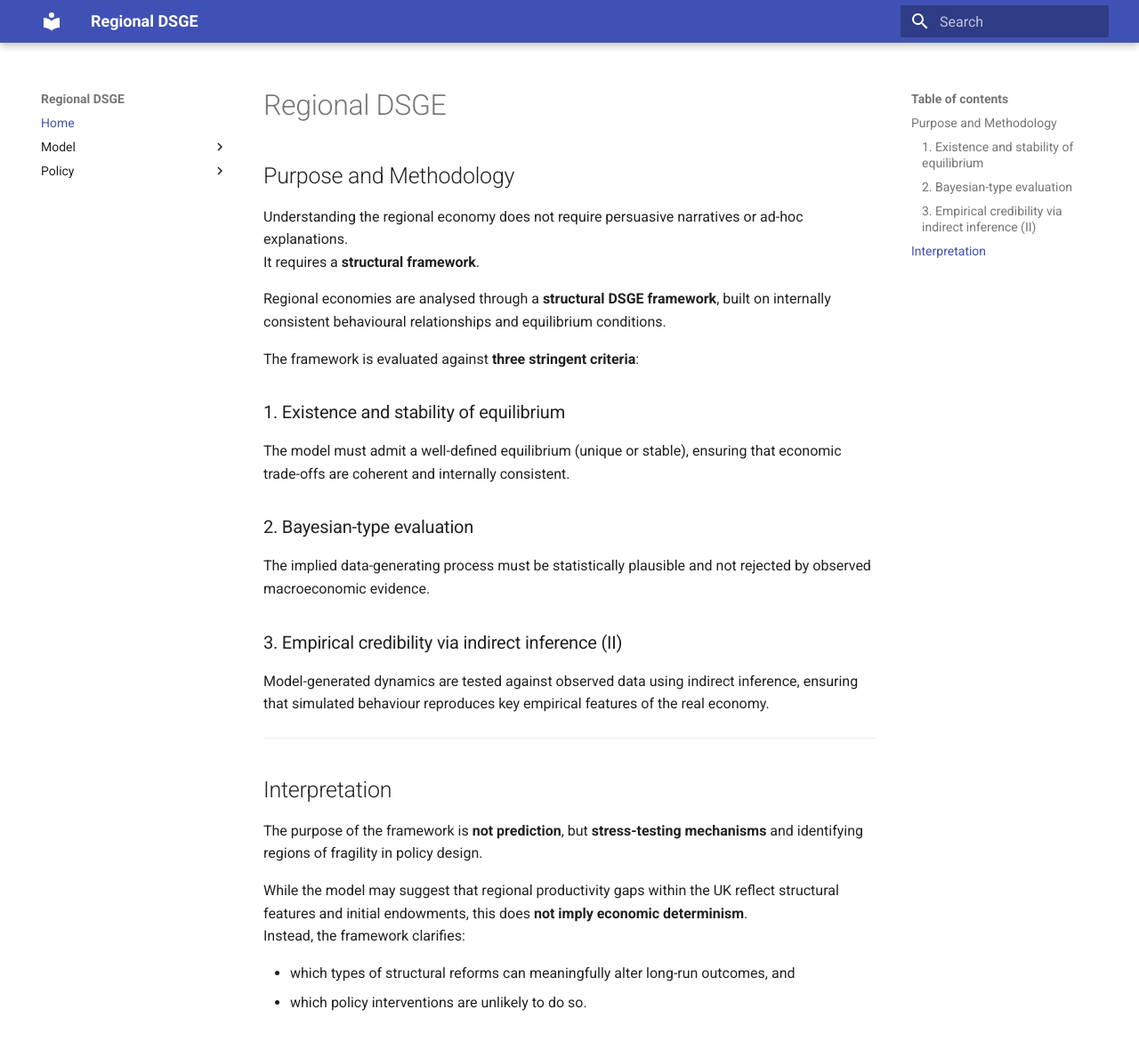
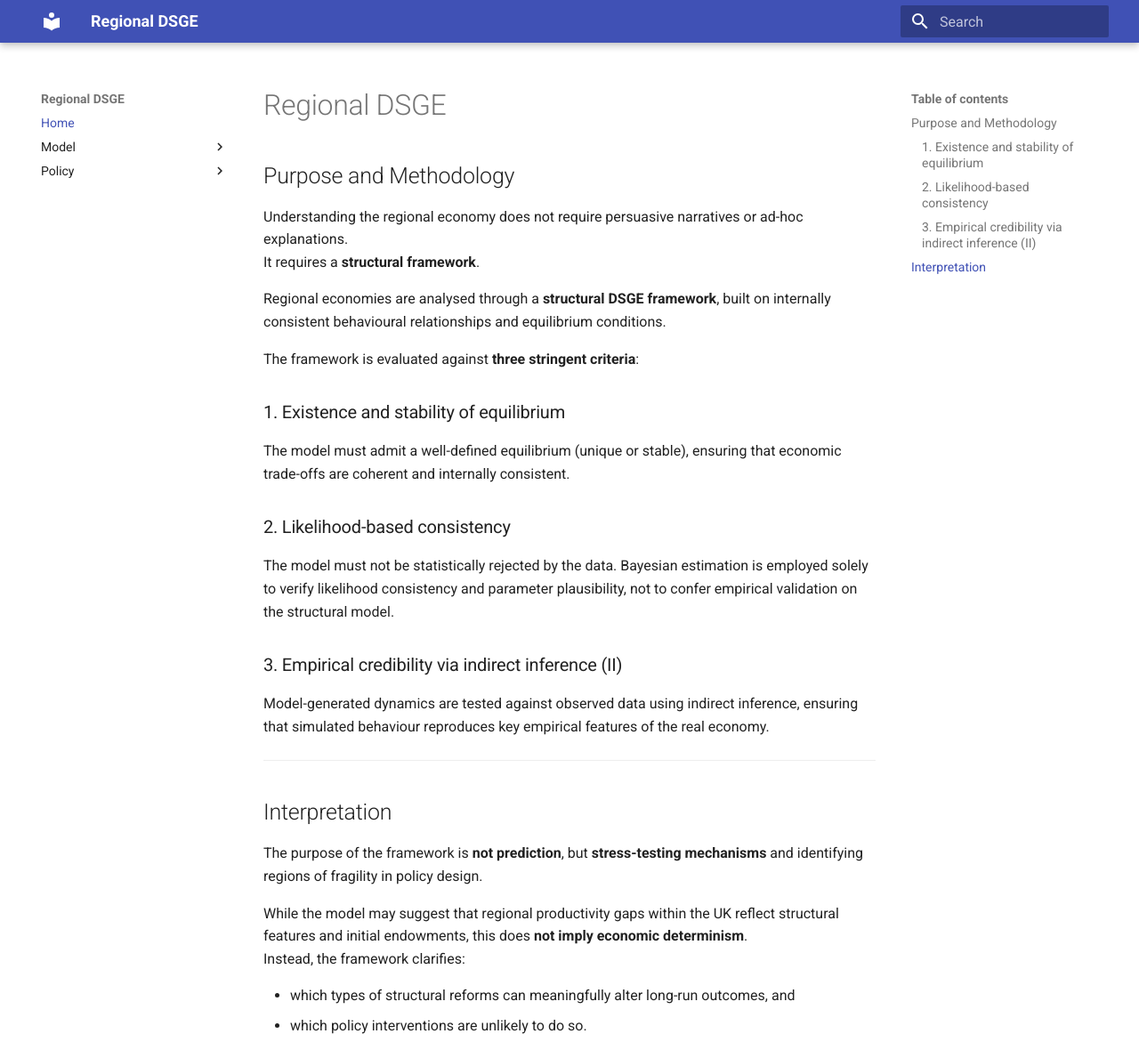
Before and after one commit to macro-structures/regional-dsge, an MkDocs documentation site: the page built from docs/index.md, in a window 1280 px wide and 1189 px high. Shown: the whole window at 89% size. Built offline with MkDocs 1.6.1 and Material for MkDocs 9.7.7, drawn with Linux system fonts in a browser that asks for light colours.

Commit message:
Update index.md

```diff
--- a/docs/index.md
+++ b/docs/index.md
@@ -12,8 +12,8 @@ The framework is evaluated against **three stringent criteria**:
 ### 1. Existence and stability of equilibrium
 The model must admit a well-defined equilibrium (unique or stable), ensuring that economic trade-offs are coherent and internally consistent.
 
-### 2. Bayesian-type evaluation
-The implied data-generating process must be statistically plausible and not rejected by observed macroeconomic evidence.
+### 2. Likelihood-based consistency
+The model must not be statistically rejected by the data. Bayesian estimation is employed solely to verify likelihood consistency and parameter plausibility, not to confer empirical validation on the structural model.
 
 ### 3. Empirical credibility via indirect inference (II)
 Model-generated dynamics are tested against observed data using indirect inference, ensuring that simulated behaviour reproduces key empirical features of the real economy.
```
